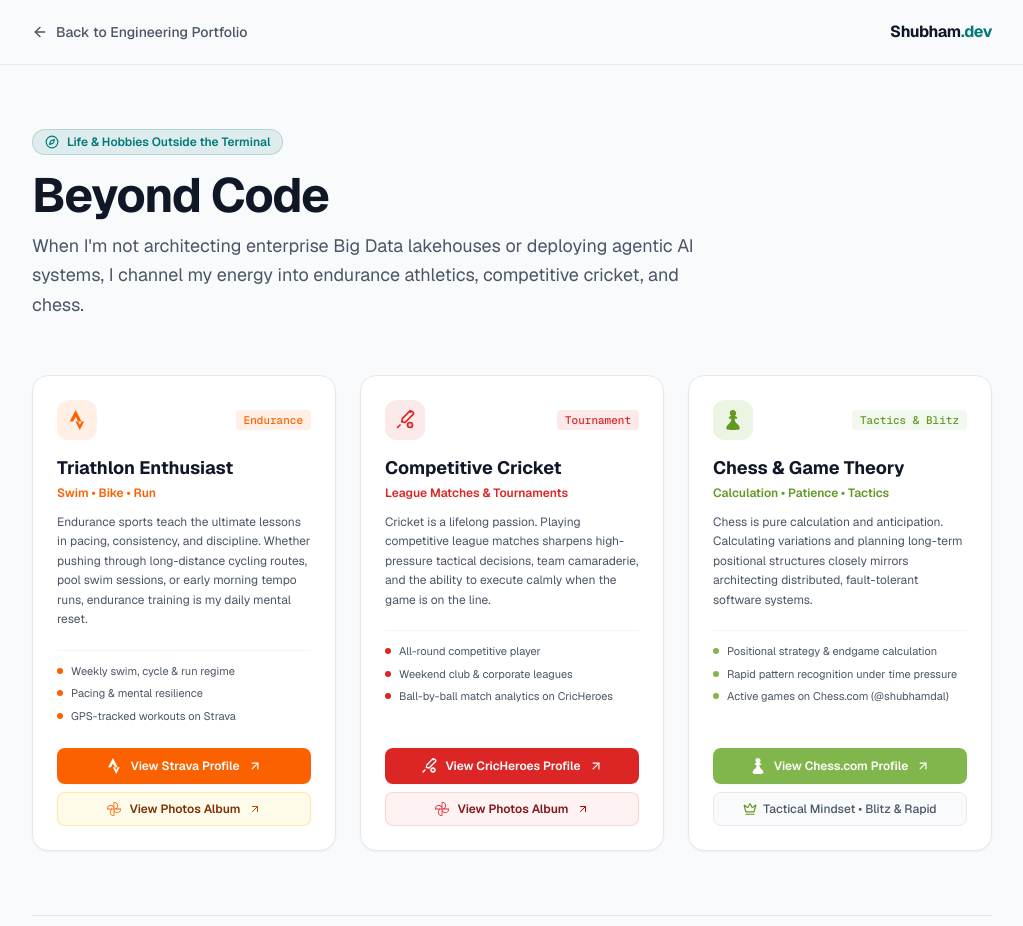
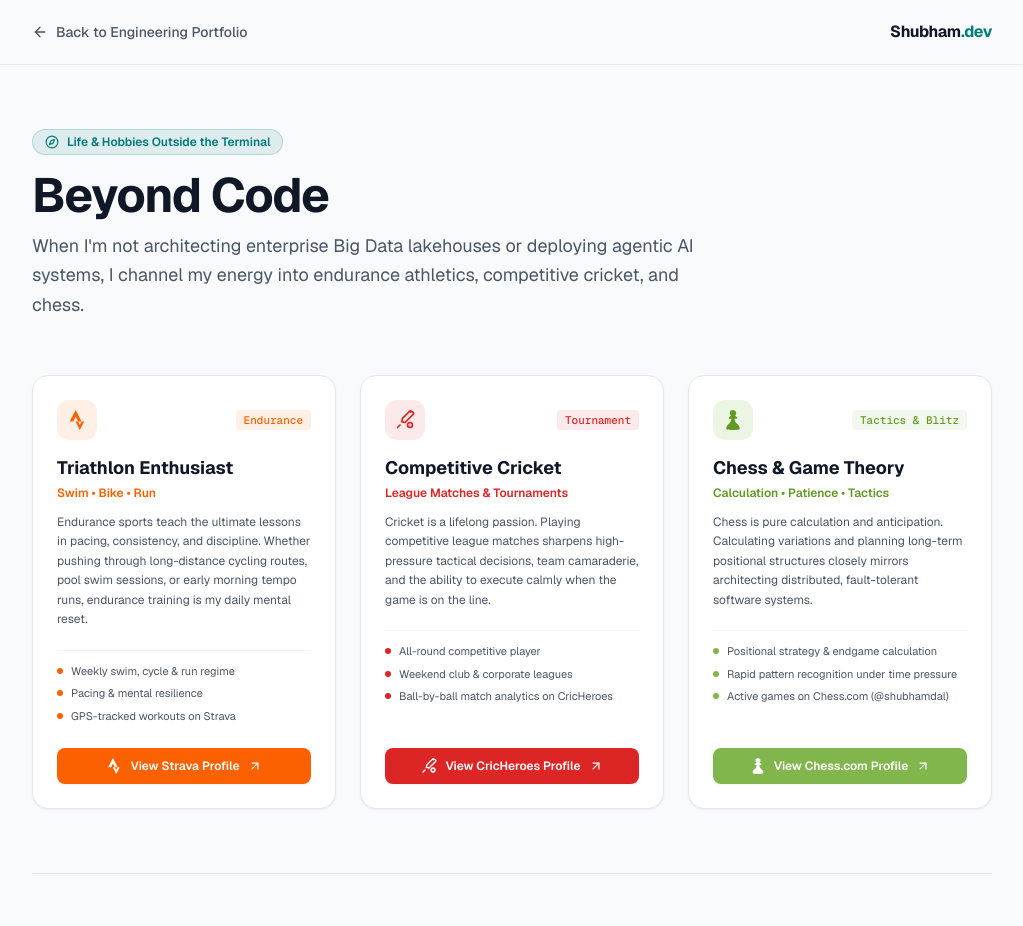
Before and after one commit to shubhamgoogle/shubham-portfolio, a Next.js app: page /beyond-code in a window 1280 px wide. Shown: the top 926 px of the page, without its empty margins (128-1151 px from the left). Built offline with nearby package versions, Linux system fonts and the light colour scheme.

Commit message:
fix: streamline pursuit cards to single profile button and remove tactical badge

```diff
--- a/src/app/beyond-code/page.tsx
+++ b/src/app/beyond-code/page.tsx
@@ -86,7 +86,6 @@ export default function BeyondCodePage() {
                 </div>
               </div>
 
-              <div className="space-y-2">
               <a
                 href="https://www.strava.com/athletes/92222693"
                 target="_blank"
@@ -97,18 +96,6 @@ export default function BeyondCodePage() {
                 <span>View Strava Profile</span>
                 <ArrowUpRight className="w-3.5 h-3.5" />
               </a>
-
-                <a
-                  href="https://photos.app.goo.gl/FqYPM5RDYxY5o2YK9"
-                  target="_blank"
-                  rel="noopener noreferrer"
-                  className="w-full inline-flex items-center justify-center gap-2 bg-amber-50 hover:bg-amber-100/80 text-amber-900 border border-amber-200/80 px-4 py-2 rounded-lg text-xs font-semibold transition-all"
-                >
-                  <GooglePhotosIcon className="w-3.5 h-3.5 text-[#FC6100]" />
-                  <span>View Photos Album</span>
-                  <ArrowUpRight className="w-3 h-3 text-amber-700" />
-                </a>
-              </div>
             </div>
 
             {/* 2. Cricket */}
@@ -150,7 +137,6 @@ export default function BeyondCodePage() {
                 </div>
               </div>
 
-              <div className="space-y-2">
               <a
                 href="https://cricheroes.com/player-profile/1529762/shubham-chawla/matches"
                 target="_blank"
@@ -161,18 +147,6 @@ export default function BeyondCodePage() {
                 <span>View CricHeroes Profile</span>
                 <ArrowUpRight className="w-3.5 h-3.5" />
               </a>
-
-                <a
-                  href="https://photos.app.goo.gl/39nvdnAWToizzqgE6"
-                  target="_blank"
-                  rel="noopener noreferrer"
-                  className="w-full inline-flex items-center justify-center gap-2 bg-red-50 hover:bg-red-100/80 text-red-900 border border-red-200/80 px-4 py-2 rounded-lg text-xs font-semibold transition-all"
-                >
-                  <GooglePhotosIcon className="w-3.5 h-3.5 text-[#DC2626]" />
-                  <span>View Photos Album</span>
-                  <ArrowUpRight className="w-3 h-3 text-red-700" />
-                </a>
-              </div>
             </div>
 
             {/* 3. Chess */}
@@ -214,7 +188,6 @@ export default function BeyondCodePage() {
                 </div>
               </div>
 
-              <div className="space-y-2">
               <a
                 href="https://www.chess.com/member/shubhamdal"
                 target="_blank"
@@ -225,12 +198,6 @@ export default function BeyondCodePage() {
                 <span>View Chess.com Profile</span>
                 <ArrowUpRight className="w-3.5 h-3.5" />
               </a>
-
-                <div className="w-full inline-flex items-center justify-center gap-1.5 bg-gray-50 border border-gray-200 text-gray-600 px-4 py-2 rounded-lg text-xs font-medium">
-                  <Crown className="w-3.5 h-3.5 text-[#629924]" />
-                  <span>Tactical Mindset • Blitz &amp; Rapid</span>
-                </div>
-              </div>
             </div>
           </div>
 
```
Lines whose indentation alone changed are shown as unchanged.
